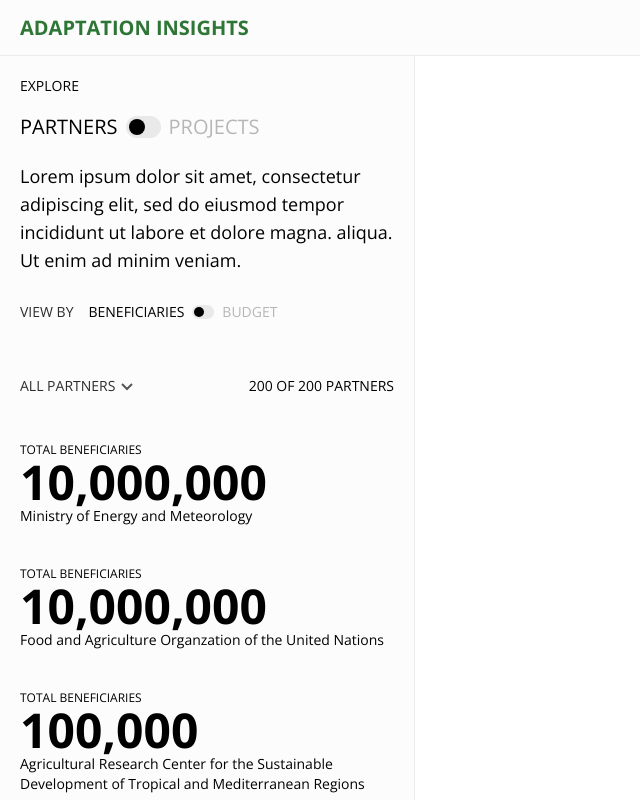
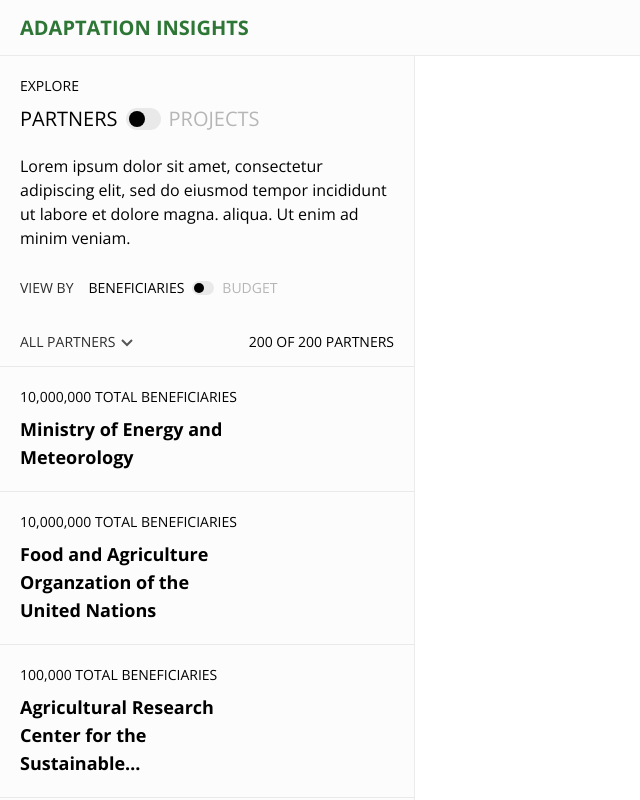
Before and after one commit to AdaptationAtlas/website_adaptation-insights, a Next.js app: page / in a window 1280 px wide. Shown: the whole page, without its empty margins (0-640 px from the left). Built offline with nearby package versions, Linux system fonts and the light colour scheme.

Commit message:
Additional side panel text styling

```diff
--- a/components/header.tsx
+++ b/components/header.tsx
@@ -4,7 +4,7 @@
   return (
     <header className='relative z-50 h-14 top-0 left-0 right-0 flex items-center justify-between px-5 bg-off-white border-b border-grey-100'>
       <Link href='/'>
-        <h1 className='text-cgiar-green text-xl font-bold uppercase hover:underline transition-colors'>Adaptation Insights</h1>
+        <h1 className='text-brand-green text-xl font-bold uppercase hover:underline transition-colors'>Adaptation Insights</h1>
       </Link>
       <div className="flex items-center gap-5 text-md text-white">
         <Link href='/projects' className="hover:underline">Projects</Link>
--- a/components/sidebar-panel.tsx
+++ b/components/sidebar-panel.tsx
@@ -18,6 +18,14 @@
   page: string;
   slug: string;
 };
+
+// TODO 11/8
+// 1. Style partners differently from projects
+// 2. Add detail panel component with transition
+// 3. Load updated data from Zach - data loading/handling
+// 4. Add data to project/partner lists
+// 5. Add data to detail panels
+// 6. Style detail panels
 
 const SidebarPanel = ({ page, slug }: Props) => {
   const router = useRouter()
@@ -45,7 +53,7 @@
   return (
     <div className='relative z-40 top-0 left-0 w-[415px] h-[calc(100vh-56px)] overflow-y-scroll bg-off-white border-r border-grey-100'>
       <header className='p-5'>
-        <p className='uppercase text-sm mb-2'>Explore {page}</p>
+        <p className='uppercase text-sm'>Explore</p>
         <Switch
           switchToggled={viewProjects}
           setSwitchToggled={handleSwitchToggle}
@@ -53,7 +61,7 @@
           options={['Partners', 'Projects']}
           isLarge={true}
         />
-        <p className='text-lg mt-3 mb-5'>Lorem ipsum dolor sit amet, consectetur adipiscing elit, sed do eiusmod tempor incididunt ut labore et dolore magna. aliqua. Ut enim ad minim veniam.</p>
+        <p className='text-base mt-3 mb-5'>Lorem ipsum dolor sit amet, consectetur adipiscing elit, sed do eiusmod tempor incididunt ut labore et dolore magna. aliqua. Ut enim ad minim veniam.</p>
         <Switch
           switchToggled={viewByBudget}
           setSwitchToggled={setViewByBudget}
@@ -61,6 +69,7 @@
           options={['Beneficiaries', 'Budget']}
           isLarge={false}
         />
+        {/* TODO - use "page" param instead of viewProjects for conditional rendering */}
         {viewProjects &&
           <div className='flex items-center'>
             <span className='uppercase text-sm mr-4'>During</span>
@@ -113,7 +122,7 @@
       </header>
       <div>
         {viewProjects &&
-          <div className='flex justify-between items-center px-5 py-5'>
+          <div className='flex justify-between items-center px-5 pb-2 border-b border-b-grey-200'>
             <Select>
               <SelectTrigger className="w-[180px]">
                 <SelectValue placeholder="All countries" />
@@ -129,7 +138,7 @@
           </div>
         }
         {!viewProjects &&
-          <div className='flex justify-between items-center px-5 py-5'>
+          <div className='flex justify-between items-center px-5 pb-2 border-b border-b-grey-200'>
             <Select>
               <SelectTrigger className="w-[180px]">
                 <SelectValue placeholder="All partners" />
@@ -146,42 +155,43 @@
         }
         <div className='flex flex-col overflow-x-auto'>
           {viewProjects && testProjects.map(project => {
+            // TODO - sort project list items by budget or beneficiaries
             return (
-              <div key={project.projectCode} className='px-5 my-5'>
+              <div key={project.projectCode} className='px-5 py-5 border-b border-b-grey-200 cursor-pointer'>
                 {viewByBudget &&
                   <div>
-                    <h3 className='uppercase text-xs'>Project budget</h3>
-                    <p className='text-5xl font-bold'>${formatNumberCommas(project.budget)}</p>
+                    <h3 className='uppercase text-sm mb-1'>Budget</h3>
+                    <p className='text-5xl font-bold text-brand-light-green'>${formatNumberCommas(project.budget)}</p>
                   </div>
                 }
                 {!viewByBudget &&
                   <div>
-                    <h3 className='uppercase text-xs'>Project beneficiaries</h3>
+                    <h3 className='uppercase text-sm mb-1'>Beneficiaries</h3>
                     {/* TODO - account for unspecified beneficiaries */}
-                    <p className='text-5xl font-bold'>{formatNumberCommas(project.beneficiaries)}</p>
+                    <p className='text-5xl font-bold text-brand-blue'>{formatNumberCommas(project.beneficiaries)}</p>
                   </div>
                 }
-                <p className='text-sm'>{project.title}</p>
+                <p className='text-base mt-3 text-ellipsis whitespace-nowrap overflow-hidden'>{project.title}</p>
               </div>
             )
           })}
           {!viewProjects && testActors.map(actor => {
+            // TODO - sort partner list items by budget or beneficiaries
             return (
-              <div key={actor.actorCode} className='px-5 my-5'>
+              <div key={actor.actorCode} className='px-5 py-5 border-b border-b-grey-200 cursor-pointer'>
                 {viewByBudget &&
-                  <div>
-                    <h3 className='uppercase text-xs'>Total budget</h3>
-                    <p className='text-5xl font-bold'>${formatNumberCommas(actor.totalBudget)}</p>
+                  <div className='max-w-[230px]'>
+                    <h3 className='uppercase text-sm mb-2'>${formatNumberCommas(actor.totalBudget)} Total budget</h3>
+                    <h2 className='text-lg font-bold text-black line-clamp-3'>{actor.title}</h2>
                   </div>
                 }
                 {!viewByBudget &&
-                  <div>
-                    <h3 className='uppercase text-xs'>Total beneficiaries</h3>
+                  <div className='max-w-[230px]'>
+                    <h3 className='uppercase text-sm mb-2'>{formatNumberCommas(actor.totalBeneficiaries)} Total beneficiaries</h3>
                     {/* TODO - account for unspecified beneficiaries */}
-                    <p className='text-5xl font-bold'>{formatNumberCommas(actor.totalBeneficiaries)}</p>
+                    <h2 className='text-lg font-bold text-black line-clamp-3'>{actor.title}</h2>
                   </div>
                 }
-                <p className='text-sm'>{actor.title}</p>
               </div>
             )
           })}
--- a/tailwind.config.ts
+++ b/tailwind.config.ts
@@ -9,16 +9,18 @@
   theme: {
     extend: {
       colors: {
-        'cgiar-green': '#2E7636',
-        'alliance-blue': '#009ADB',
-        'cgiar-gold': '#FFC84F',
-        'cgiar-dark-gold': '#E9B034',
-        'gender-red': '#EC5A47',
-        'gender-dark-red': '#DA4532',
-        'tropical-teal': '#387B94',
-        'project-burgundy': '#B4436C',
-        'environment-green': '#73B959',
         'off-white': '#FCFCFC',
+        'brand': {
+          'green': '#2E7636',
+          'light-green': '#73B959',
+          'blue': '#009ADB',
+          'gold': '#FFC84F',
+          'dark-gold': '#E9B034',
+          'red': '#EC5A47',
+          'dark-red': '#DA4532',
+          'teal': '#387B94',
+          'burgundy': '#B4436C'
+        },
         'grey': {
           100: '#EBEBEB',
           200: '#E9E9E9',
```
